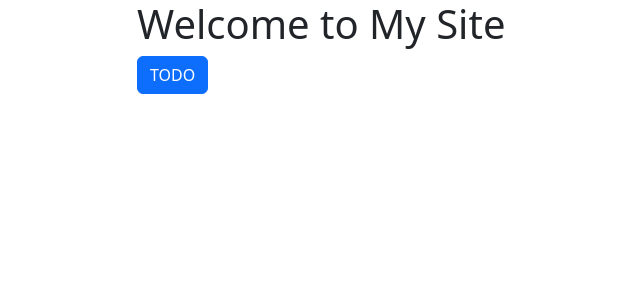
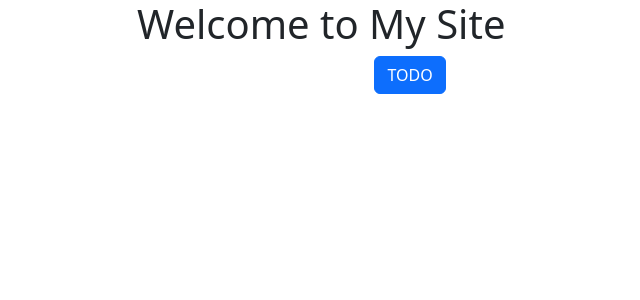
Before and after one commit to arnchkv/my_django_project, a Django app: page / in a window 1280 px wide. Shown: the top 300 px of the page, without its empty margins (230-870 px from the left). Run offline with Django 5.2, Linux system fonts and the light colour scheme.

Commit message:
minor change

```diff
--- a/todo_site/myapp/templates/myapp/index.html
+++ b/todo_site/myapp/templates/myapp/index.html
@@ -4,5 +4,7 @@
 {% block title %}Home - My Site{% endblock %}
 
 {% block content %}
+<div class="text-center">
     <a href={% url 'todo' %} class="btn btn-primary">TODO</a>
+</div>
 {% endblock %}
--- a/todo_site/templates/base.html
+++ b/todo_site/templates/base.html
@@ -36,6 +36,6 @@
         </div>
       </div>
     </main>
-    <!-- <footer>...</footer> -->
+    <!-- <footer>Test</footer> -->
   </body>
 </html>
```
